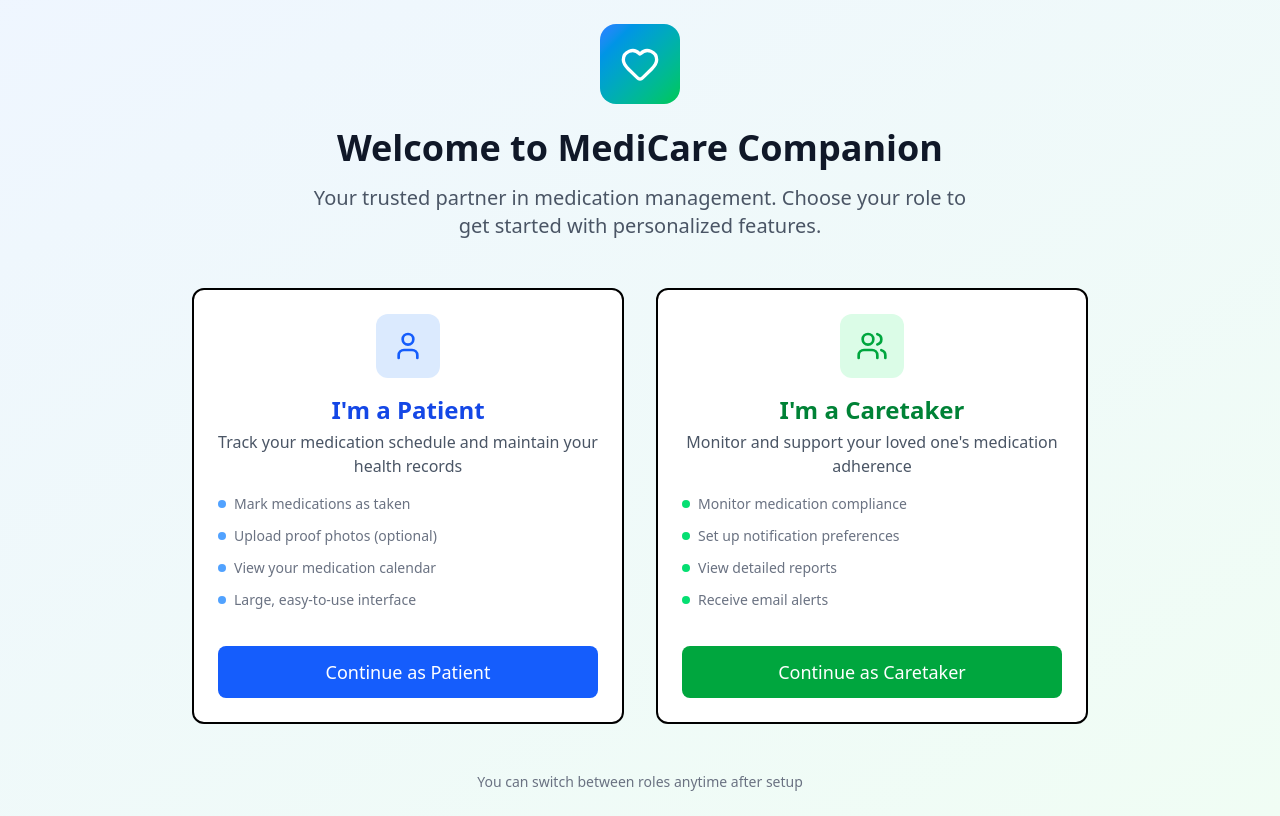
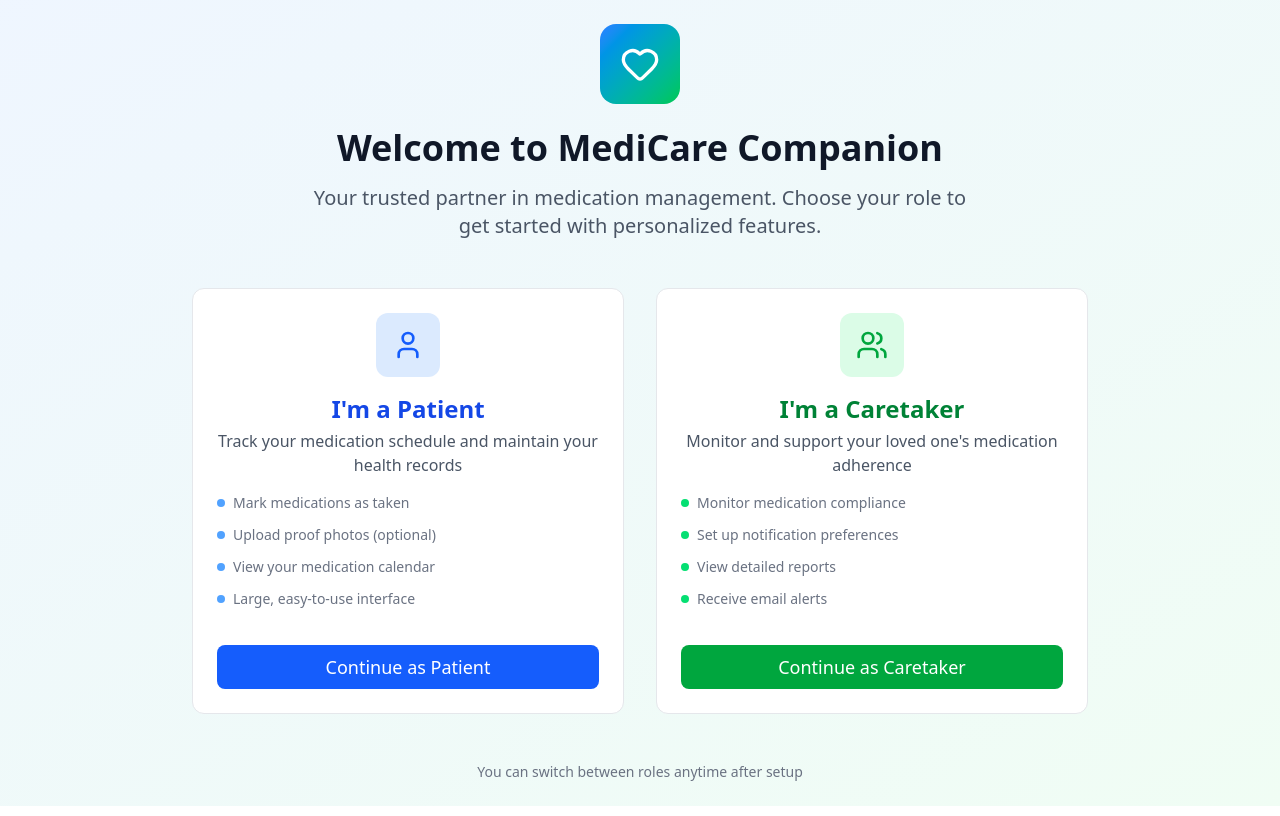
Before and after one commit to YOmprakash/med-manager-frontend, a React (Vite) app: page /role-selection in a window 1280 px wide. Built offline with nearby package versions, Linux system fonts and the light colour scheme.

Commit message:
small tweaks

```diff
--- a/src/components/CustomCalendar.jsx
+++ b/src/components/CustomCalendar.jsx
@@ -36,7 +36,7 @@ const CustomCalendar = ({ selected, onSelect, modifiersClassNames, components, t
       const isSelected = format(selected, "yyyy-MM-dd") === dateStr;
 
       const className = [
-        "w-10 h-10 flex items-center justify-center rounded-full text-sm cursor-pointer",
+        "w-10 h-10 flex items-center justify-center rounded-sm text-sm cursor-pointer",
         isSelected ? modifiersClassNames?.selected || "bg-blue-600 text-white" : "hover:bg-gray-100",
         getDayClassName(date),
       ].join(" ");
--- a/src/components/Onboarding.jsx
+++ b/src/components/Onboarding.jsx
@@ -21,7 +21,7 @@ const Onboarding = ({ onComplete }) => {
         <div className="grid md:grid-cols-2 gap-8 max-w-4xl mx-auto">
           {/* Patient Card */}
           <div
-            className="group hover:shadow-xl transition-all duration-300 border-2 hover:border-blue-200 rounded-xl p-6 bg-white cursor-pointer"
+            className="group hover:shadow-xl border border-gray-200 transition-all duration-300  hover:border-blue-200 rounded-xl p-6 bg-white cursor-pointer"
           >
             <div className="text-center mb-4">
               <div className="w-16 h-16 bg-blue-100 rounded-xl flex items-center justify-center mx-auto mb-4 group-hover:bg-blue-200 transition-colors">
@@ -53,7 +53,7 @@ const Onboarding = ({ onComplete }) => {
               </ul>
               <button
                 onClick={() => onComplete("patient")}
-                className="w-full mt-6 bg-blue-600 hover:bg-blue-700 text-white py-3 rounded-lg text-lg"
+                className="w-full mt-6 bg-blue-600 hover:bg-blue-700 text-white py-2 rounded-lg text-lg"
               >
                 Continue as Patient
               </button>
@@ -62,7 +62,7 @@ const Onboarding = ({ onComplete }) => {
 
           {/* Caretaker Card */}
           <div
-            className="group hover:shadow-xl transition-all duration-300 border-2 hover:border-green-200 rounded-xl p-6 bg-white cursor-pointer"
+            className="group hover:shadow-xl transition-all duration-300 border border-gray-200 hover:border-green-200 rounded-xl p-6 bg-white cursor-pointer"
           >
             <div className="text-center mb-4">
               <div className="w-16 h-16 bg-green-100 rounded-xl flex items-center justify-center mx-auto mb-4 group-hover:bg-green-200 transition-colors">
@@ -94,7 +94,7 @@ const Onboarding = ({ onComplete }) => {
               </ul>
               <button
                 onClick={() => onComplete("caretaker")}
-                className="w-full mt-6 bg-green-600 hover:bg-green-700 text-white py-3 rounded-lg text-lg"
+                className="w-full mt-6 bg-green-600 hover:bg-green-700 text-white py-2 rounded-lg text-lg"
               >
                 Continue as Caretaker
               </button>
```
